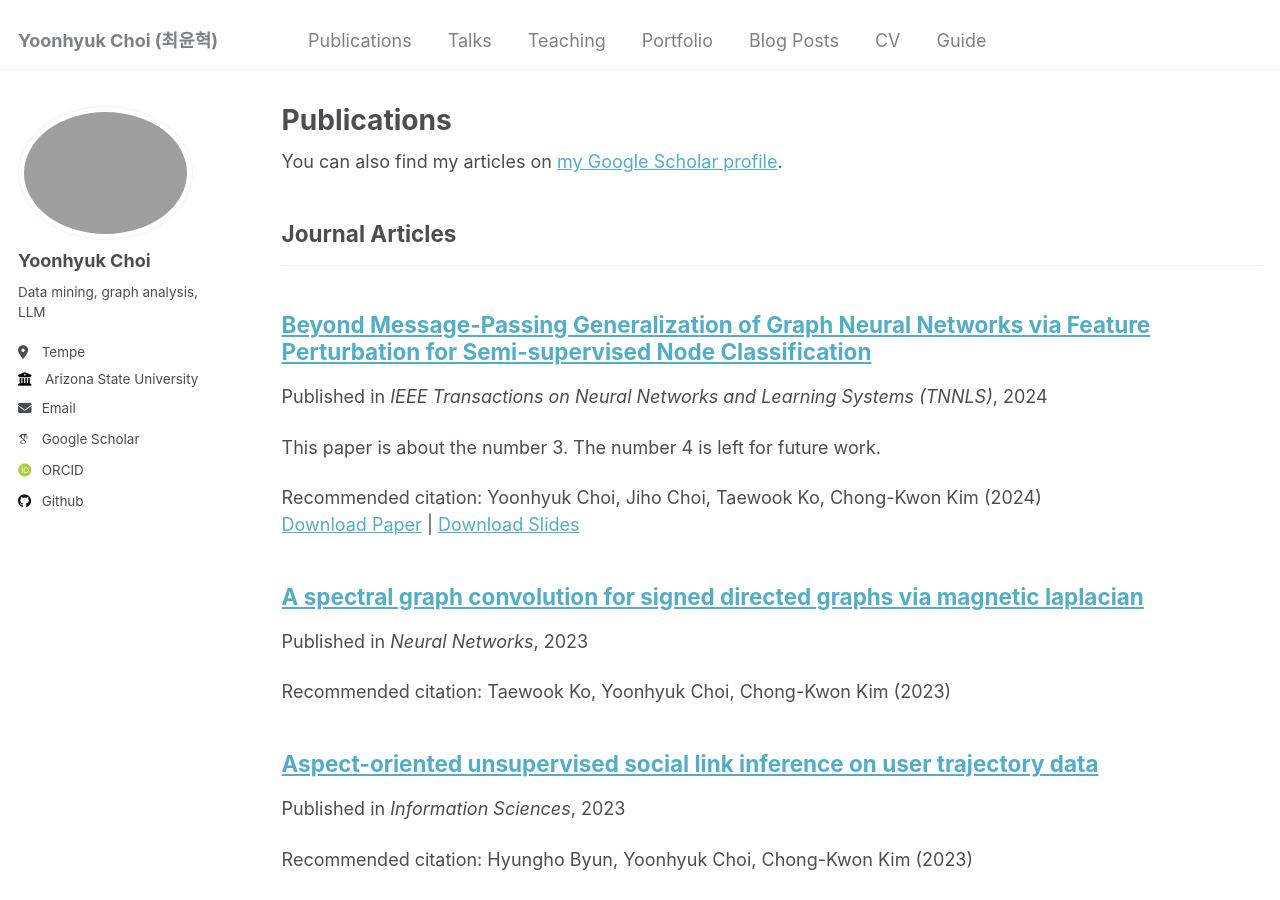
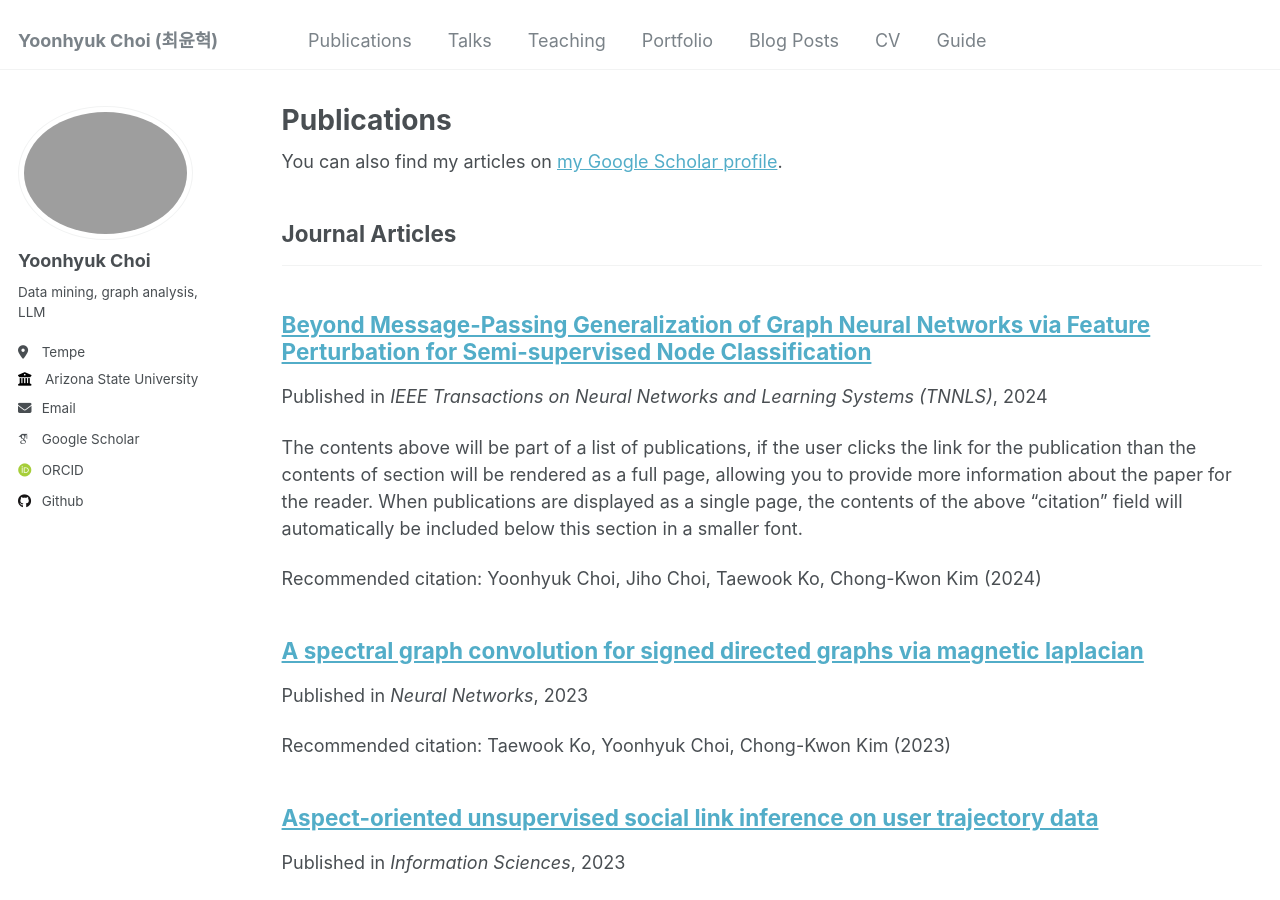
Before and after one commit to ChoiYoonHyuk/ChoiYoonHyuk.github.io, a Jekyll site: the page built from _pages/publications.html, in a window 1280 px wide and 900 px high. Built offline with Jekyll 4.4.1, drawn with Linux system fonts in a browser that asks for light colours; some web fonts are replaced.

Commit message:
Update 2016-10-01-paper-title-number-4.md

```diff
--- a/_publications/2016-10-01-paper-title-number-4.md
+++ b/_publications/2016-10-01-paper-title-number-4.md
@@ -3,11 +3,8 @@
 collection: publications
 category: manuscripts
 permalink: /publication/2015-10-01-paper-title-number-3
-excerpt: 'This paper is about the number 3. The number 4 is left for future work.'
 date: 2024-10-01
 venue: 'IEEE Transactions on Neural Networks and Learning Systems (TNNLS)'
-slidesurl: 'http://academicpages.github.io/files/slides3.pdf'
-paperurl: 'http://academicpages.github.io/files/paper3.pdf'
 citation: 'Yoonhyuk Choi, Jiho Choi, Taewook Ko, Chong-Kwon Kim (2024)'
 ---
 
```
